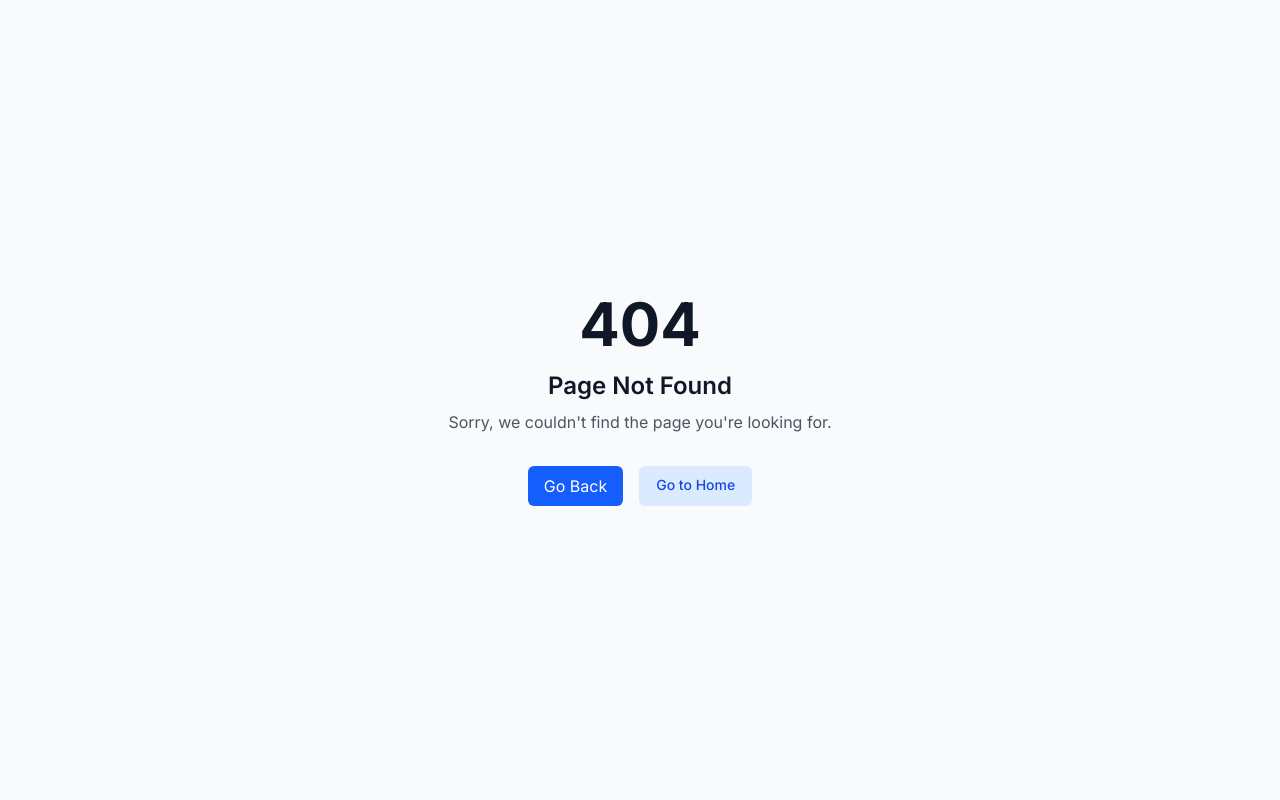
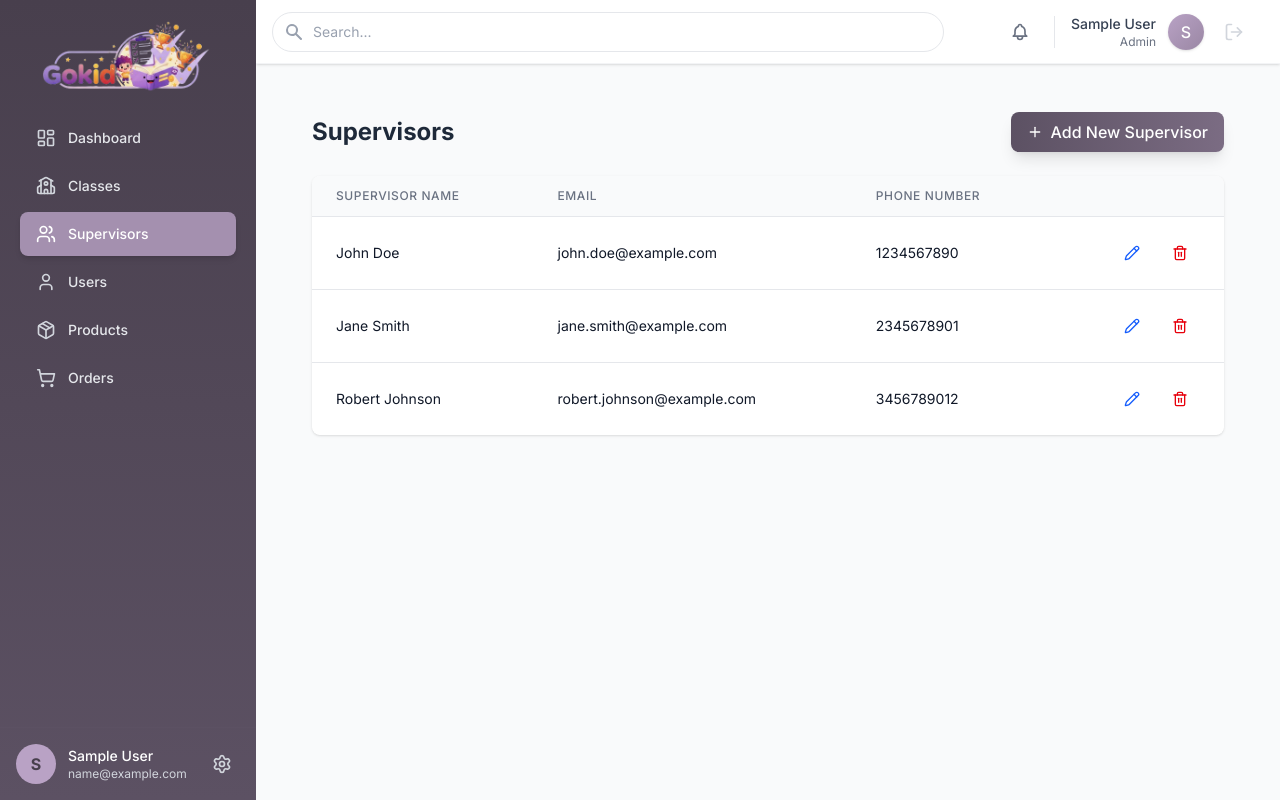
Before and after one commit to e5lamel5ayed/Graduation_Project, a Next.js app in the folder Web/gokid_dashboard/: page /supervisors in a window 1280 px wide. Before the commit this address had no page. Built offline with nearby package versions, Linux system fonts and the light colour scheme; sample sign-in values are in the browser's storage.

Commit message:
supervisor page

```diff
--- a/Web/gokid_dashboard/app/app-layout.tsx
+++ b/Web/gokid_dashboard/app/app-layout.tsx
@@ -5,12 +5,15 @@ import { useAuth } from '@/lib/contexts/auth-context';
 import { useEffect, useState } from 'react';
 import Link from 'next/link';
 import { Settings, LogOut, Menu, X } from 'lucide-react';
+import { LayoutDashboard, School, Users as Supervisors, User, Package, ShoppingCart } from 'lucide-react';
+
 const navigation = [
-  { name: 'Dashboard', href: '/home', icon: 'M3 12l2-2m0 0l7-7 7 7M5 10v10a1 1 0 001 1h3m10-11l2 2m-2-2v10a1 1 0 01-1 1h-3m-6 0a1 1 0 001-1v-4a1 1 0 011-1h2a1 1 0 011 1v4a1 1 0 001 1m-6 0h6' },
-  { name: 'Classes', href: '/classes', icon: 'M12 4.354a4 4 0 110 5.292M15 21H3v-1a6 6 0 0112 0v1zm0 0h6v-1a6 6 0 00-9-5.197M13 7a4 4 0 11-8 0 4 4 0 018 0z' },
-  { name: 'Users', href: '/users', icon: 'M12 4.354a4 4 0 110 5.292M15 21H3v-1a6 6 0 0112 0v1zm0 0h6v-1a6 6 0 00-9-5.197M13 7a4 4 0 11-8 0 4 4 0 018 0z' },
-  { name: 'Products', href: '/products', icon: 'M20 7l-8-4-8 4m16 0l-8 4m8-4v10l-8 4m0-10L4 7m8 4v10M4 7v10l8 4' },
-  { name: 'Orders', href: '/orders', icon: 'M3 3h2l.4 2M7 13h10l4-8H5.4M7 13L5.4 5M7 13l-2.293 2.293c-.63.63-.184 1.707.707 1.707H17m0 0a2 2 0 100 4 2 2 0 000-4zm-8 2a2 2 0 11-4 0 2 2 0 014 0z' },
+  { name: 'Dashboard', href: '/home', icon: LayoutDashboard },
+  { name: 'Classes', href: '/classes', icon: School },
+  { name: 'Supervisors', href: '/supervisors', icon: Supervisors },
+  { name: 'Users', href: '/users', icon: User },
+  { name: 'Products', href: '/products', icon: Package },
+  { name: 'Orders', href: '/orders', icon: ShoppingCart },
 ];
 
 export default function AppLayout({
@@ -59,7 +62,9 @@ export default function AppLayout({
                 <h1 className="text-xl font-bold text-white">GoKid</h1>
               </div>
               <nav className="mt-5 px-2 space-y-2">
-                {navigation.map((item) => (
+                {navigation.map((item) => {
+                  const IconComponent = item.icon;
+                  return (
                     <Link
                       key={item.name}
                       href={item.href}
@@ -68,18 +73,14 @@ export default function AppLayout({
                           : 'text-gray-200 hover:bg-[#7b6c83] hover:text-white'
                         }`}
                     >
-                    <svg
+                      <IconComponent
                         className={`mr-3 h-5 w-5 ${pathname === item.href ? 'text-white' : 'text-gray-300 group-hover:text-white'}`}
-                      xmlns="http://www.w3.org/2000/svg"
-                      fill="none"
-                      viewBox="0 0 24 24"
-                      stroke="currentColor"
-                    >
-                      <path strokeLinecap="round" strokeLinejoin="round" strokeWidth="2" d={item.icon} />
-                    </svg>
+                        strokeWidth={2}
+                      />
                       {item.name}
                     </Link>
-                ))}
+                  );
+                })}
               </nav>
             </div>
             <div className="flex-shrink-0 p-4 border-t border-[#5c5163]">
@@ -121,7 +122,9 @@ export default function AppLayout({
               />
             </div>
             <nav className="flex-1 px-3 space-y-1">
-              {navigation.map((item) => (
+              {navigation.map((item) => {
+                const IconComponent = item.icon;
+                return (
                   <Link
                     key={item.name}
                     href={item.href}
@@ -130,18 +133,14 @@ export default function AppLayout({
                         : 'text-gray-200 hover:bg-[#7b6c83] hover:text-white'
                       }`}
                   >
-                  <svg
+                    <IconComponent
                       className={`mr-3 h-5 w-5 ${pathname === item.href ? 'text-white' : 'text-gray-300 group-hover:text-white'}`}
-                    xmlns="http://www.w3.org/2000/svg"
-                    fill="none"
-                    viewBox="0 0 24 24"
-                    stroke="currentColor"
-                  >
-                    <path strokeLinecap="round" strokeLinejoin="round" strokeWidth="2" d={item.icon} />
-                  </svg>
+                      strokeWidth={2}
+                    />
                     {item.name}
                   </Link>
-              ))}
+                );
+              })}
             </nav>
           </div>
           <div className="p-4 border-t border-[#5c5163]">
--- a/Web/gokid_dashboard/app/layout.tsx
+++ b/Web/gokid_dashboard/app/layout.tsx
@@ -13,7 +13,7 @@ const inter = Inter({ subsets: ['latin'] });
 const noLayoutRoutes = ['/login'];
 
 // List of all valid routes that should use the app layout
-const validAppRoutes = ['/home', '/users', '/classes'];
+const validAppRoutes = ['/home', '/users', '/classes','/supervisors'];
 
 // Function to get page title based on route
 const getPageTitle = (pathname: string | null): string => {
--- /dev/null
+++ b/Web/gokid_dashboard/app/supervisors/SupervisorForm.tsx
@@ -0,0 +1,127 @@
+/* eslint-disable react-hooks/set-state-in-effect */
+'use client';
+
+import { useState, useEffect } from 'react';
+import { Button } from '@/src/components/ui/Button';
+import { Input } from '@/src/components/ui/Input';
+
+export interface SupervisorFormData {
+  id?: string;
+  name: string;
+  email: string;
+  phoneNumber: number | string;
+
+}
+
+interface SupervisorFormProps {
+  initialData?: SupervisorFormData | null;
+  onSubmit: (data: SupervisorFormData) => void;
+  isLoading?: boolean;
+}
+
+export function SupervisorForm({ initialData, onSubmit, isLoading = false }: SupervisorFormProps) {
+  const [formData, setFormData] = useState<SupervisorFormData>({
+    name: '',
+    email: '',
+    phoneNumber: '',
+
+  });
+
+  useEffect(() => {
+    if (initialData) {
+      setFormData({
+        id: initialData.id,
+        name: initialData.name || '',
+        email: initialData.email || '',
+        phoneNumber: initialData.phoneNumber || '',
+
+      });
+    }
+  }, [initialData]);
+
+  const handleChange = (e: React.ChangeEvent<HTMLInputElement>) => {
+    const { name, value } = e.target;
+    setFormData(prev => ({
+      ...prev,
+      [name]: name === 'maxStudents' ? (value ? parseInt(value) : '') : value,
+    }));
+  };
+
+  const handleSubmit = (e: React.FormEvent) => {
+    e.preventDefault();
+    onSubmit({
+      ...formData,
+      phoneNumber: formData.phoneNumber === '' ? 0 : Number(formData.phoneNumber),
+    });
+  };
+
+  return (
+    <form onSubmit={handleSubmit} className="space-y-4">
+      <div>
+        <label htmlFor="name" className="block text-sm font-medium text-gray-700 mb-1">
+          Supervisor Name <span className="text-red-500">*</span>
+        </label>
+        <Input
+          id="name"
+          name="name"
+          value={formData.name}
+          onChange={handleChange}
+          placeholder="e.g. John Doe"
+          required
+        />
+      </div>
+
+      <div>
+        <label htmlFor="email" className="block text-sm font-medium text-gray-700 mb-1">
+          Email <span className="text-red-500">*</span>
+        </label>
+        <Input
+          id="email"
+          name="email"
+          value={formData.email}
+          onChange={handleChange}
+          placeholder="e.g. john.doe@example.com"
+          required
+        />
+      </div>
+
+      <div className=" ">
+        <div>
+          <label htmlFor="phoneNumber" className="block text-sm font-medium text-gray-700 mb-1">
+            Phone Number
+          </label>
+          <Input
+            id="phoneNumber"
+            name="phoneNumber"
+            type="number"
+
+            value={formData.phoneNumber}
+            onChange={handleChange}
+            placeholder="e.g. 1234567890"
+          />
+        </div>
+
+
+      </div>
+
+      <div className="flex justify-end space-x-3 pt-4">
+        <Button
+          type="button"
+          variant="outline"
+          onClick={() => setFormData({
+            name: '',
+            email: '',
+            phoneNumber: '',
+
+          })}
+          disabled={isLoading}
+        >
+          Reset
+        </Button>
+        <Button type="submit" isLoading={isLoading}>
+          {initialData ? 'Update' : 'Create'} Supervisor
+        </Button>
+      </div>
+    </form>
+  );
+}
--- /dev/null
+++ b/Web/gokid_dashboard/app/supervisors/page.tsx
@@ -0,0 +1,119 @@
+'use client';
+
+import { useState } from 'react';
+import { DataTable } from '@/src/components/ui';
+import { Button } from '@/src/components/ui/Button';
+import { HeadlessDialog } from '@/src/components/ui/HeadlessDialog';
+import { Plus } from 'lucide-react';
+import { SupervisorForm, SupervisorFormData } from './SupervisorForm';
+
+interface Supervisor extends SupervisorFormData {
+  id: string;
+  email: string;
+  phoneNumber: number ;
+}
+
+export default function SupervisorsPage() {
+  const [supervisors, setSupervisors] = useState<Supervisor[]>([
+    { id: '1', name: 'John Doe', email: 'john.doe@example.com', phoneNumber: 1234567890},
+    { id: '2', name: 'Jane Smith', email: 'jane.smith@example.com', phoneNumber: 2345678901 },
+    { id: '3', name: 'Robert Johnson', email: 'robert.johnson@example.com', phoneNumber: 3456789012},
+  ]);
+
+  const [isDialogOpen, setIsDialogOpen] = useState(false);
+  const [selectedSupervisor, setSelectedSupervisor] = useState<Supervisor | null>(null);
+  const [isSubmitting, setIsSubmitting] = useState(false);
+
+  const handleAddNew = () => {
+    setSelectedSupervisor(null);
+    setIsDialogOpen(true);
+  };
+
+  const handleEdit = (supervisor: Supervisor) => {
+    setSelectedSupervisor(supervisor);
+    setIsDialogOpen(true);
+  };
+
+  const handleDelete = (supervisor: Supervisor) => {
+      setSupervisors(supervisors.filter(s => s.id !== supervisor.id));
+
+  };
+
+  const handleSubmit = async (formData: SupervisorFormData) => {
+    setIsSubmitting(true);
+
+    await new Promise(resolve => setTimeout(resolve, 1000)); // simulate API
+
+    if (formData.id) {
+      // Update existing supervisor
+      setSupervisors(supervisors.map(s =>
+        s.id === formData.id
+          ? { ...formData } as Supervisor
+          : s
+      ));
+    } else {
+      // Add new supervisor
+      const newSupervisor: Supervisor = {
+        ...formData,
+        id: Date.now().toString(),
+        Email: '',
+      } as Supervisor;
+      setSupervisors([...supervisors, newSupervisor]);
+    }
+
+    setIsSubmitting(false);
+    setIsDialogOpen(false);
+  };
+
+  const columns = [
+    {
+      header: 'Supervisor Name',
+      accessor: (item: Supervisor) => item.name,
+    },
+    {
+      header: 'Email',
+      accessor: (item: Supervisor) => item.email,
+    },
+    {
+      header: 'Phone Number',
+      accessor: (item: Supervisor) => item.phoneNumber,
+    },
+
+
+  ];
+
+  return (
+    <div className="p-6">
+      <div className="flex justify-between items-center mb-6">
+        <h1 className="text-2xl font-bold text-gray-800">Supervisors</h1>
+        <Button onClick={handleAddNew}>
+          <Plus className="h-4 w-4 mr-2" />
+          Add New Supervisor
+        </Button>
+      </div>
+
+      <div className="bg-white rounded-lg shadow overflow-hidden">
+        <DataTable
+          data={supervisors}
+          columns={columns}
+          onEdit={handleEdit}
+          onDelete={handleDelete}
+          emptyMessage="No supervisors found. Click the button above to add a new supervisor."
+        />
+      </div>
+
+      <HeadlessDialog
+        isOpen={isDialogOpen}
+        onClose={() => !isSubmitting && setIsDialogOpen(false)}
+        title={selectedSupervisor ? 'Edit Supervisor' : 'Add New Supervisor'}
+        maxWidth="lg"
+      >
+        <SupervisorForm
+          initialData={selectedSupervisor || undefined}
+          onSubmit={handleSubmit}
+          isLoading={isSubmitting}
+        />
+      </HeadlessDialog>
+    </div>
+  );
+}
--- a/Web/gokid_dashboard/src/components/ui/Button.tsx
+++ b/Web/gokid_dashboard/src/components/ui/Button.tsx
@@ -24,10 +24,10 @@ export const Button = React.forwardRef<HTMLButtonElement, ButtonProps>(
         className={cn(
           'inline-flex cursor-pointer items-center justify-center rounded-2xl font-medium transition-colors focus-visible:outline-none focus-visible:ring-2 focus-visible:ring-offset-2 disabled:opacity-50 disabled:pointer-events-none',
           {
-            'bg-gradient-to-r from-purple-600 to-pink-600 text-white shadow-lg hover:from-purple-700 hover:to-pink-700': variant === 'default',
+            'bg-gradient-to-r from-[#5c5163] to-[#7b6c83] text-white shadow-lg hover:from-[#483f4d] hover:to-[#5c5163]': variant === 'default',
             'bg-white border border-gray-200 text-gray-700 hover:bg-gray-50': variant === 'outline',
             'bg-transparent hover:bg-gray-100 text-gray-700': variant === 'ghost',
-            'bg-transparent text-purple-600 hover:underline': variant === 'link',
+            'bg-transparent text-[#5c5163] hover:underline': variant === 'link',
             'h-10 rounded-lg py-2 px-4': size === 'default',
             'h-8 rounded-xl px-3 text-sm': size === 'sm',
             'h-12 rounded-2xl px-6 text-lg': size === 'lg',
--- a/Web/gokid_dashboard/src/components/ui/HeadlessDialog.tsx
+++ b/Web/gokid_dashboard/src/components/ui/HeadlessDialog.tsx
@@ -5,7 +5,7 @@ import { X } from 'lucide-react';
 interface HeadlessDialogProps {
   isOpen: boolean;
   onClose: () => void;
-  title: string;
+  title: string | React.ReactNode;
   children: React.ReactNode;
   maxWidth?: 'sm' | 'md' | 'lg' | 'xl' | '2xl';
 }
```
Also changed, not shown: 1 other file (tests, documents, lock files or other folders). Lines whose indentation alone changed are shown as unchanged.
